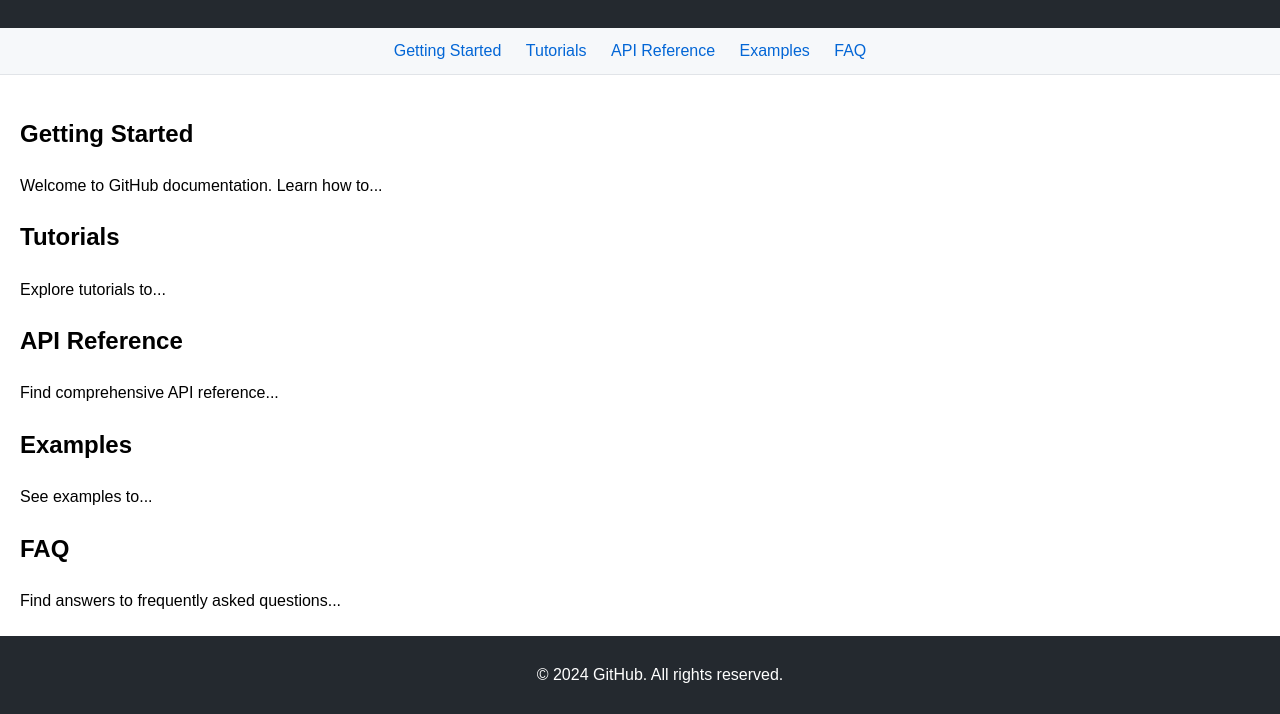
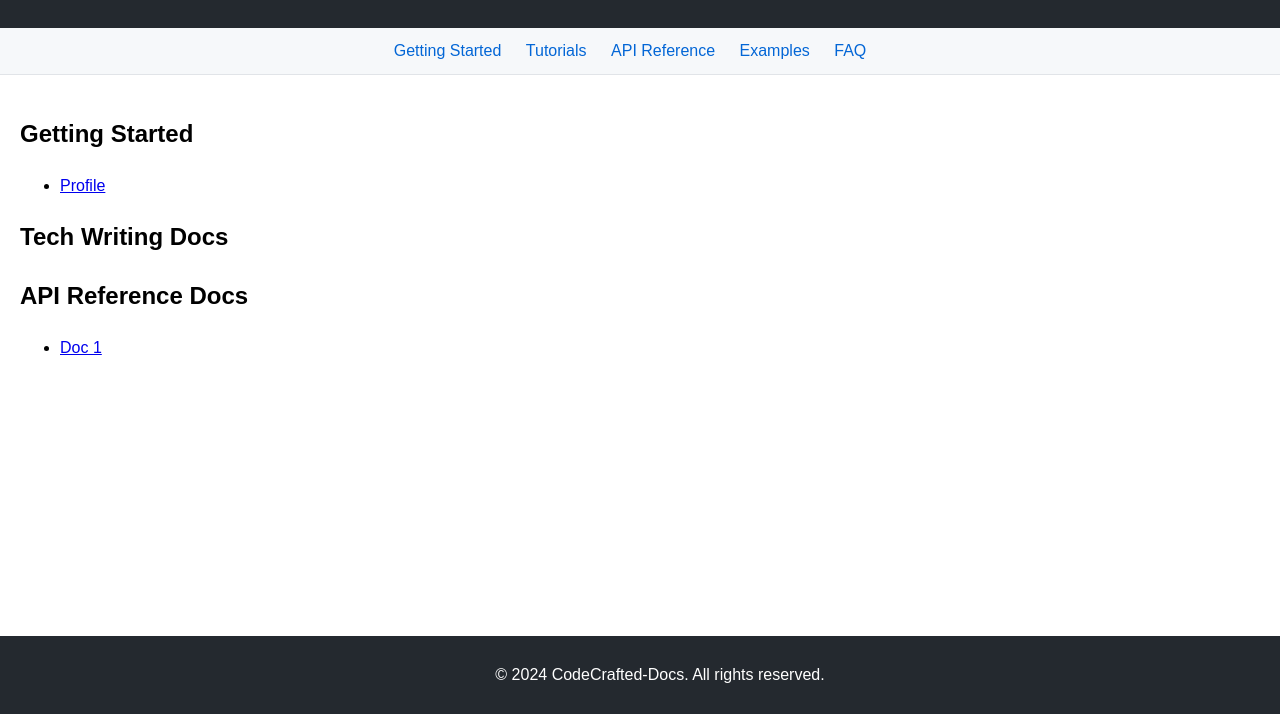
Before and after one commit to swati-Prashar/CodeCrafted-Docs, a plain HTML site: page index.html in a window 1280 px wide. Shown: the part 86-800 px from the top of the page. Drawn offline with Linux system fonts and the light colour scheme.

Commit message:
Update index.html

```diff
--- a/index.html
+++ b/index.html
@@ -3,7 +3,7 @@
 <head>
     <meta charset="UTF-8">
     <meta name="viewport" content="width=device-width, initial-scale=1.0">
-    <title>GitHub Documentation</title>
+    <title>CodeCrafted-Docs Documentation</title>
     <style>
         /* Your CSS styles here */
         body {
@@ -67,27 +67,30 @@
     <main>
         <section id="getting-started">
             <h2>Getting Started</h2>
-            <p>Welcome to GitHub documentation. Learn how to...</p>
+             <ul>
+            <li><a href="#Profile">Profile</a></li>
+        </ul>
         </section>
-        <section id="tutorials">
-            <h2>Tutorials</h2>
-            <p>Explore tutorials to...</p>
+        <section id="tech-writing">
+            <h2>Tech Writing Docs</h2>
         </section>
-        <section id="api-reference">
-            <h2>API Reference</h2>
-            <p>Find comprehensive API reference...</p>
+        <section id="api-docs">
+            <h2>API Reference Docs</h2>
+             <ul>
+        <li><a href="#Doc1">Doc 1</a></li>
+             </ul>
         </section>
-        <section id="examples">
+<!--         <section id="">
             <h2>Examples</h2>
             <p>See examples to...</p>
         </section>
         <section id="faq">
             <h2>FAQ</h2>
             <p>Find answers to frequently asked questions...</p>
-        </section>
+        </section> -->
     </main>
     <footer>
-        <p>&copy; 2024 GitHub. All rights reserved.</p>
+        <p>&copy; 2024 CodeCrafted-Docs. All rights reserved.</p>
     </footer>
 </body>
 </html>
```
